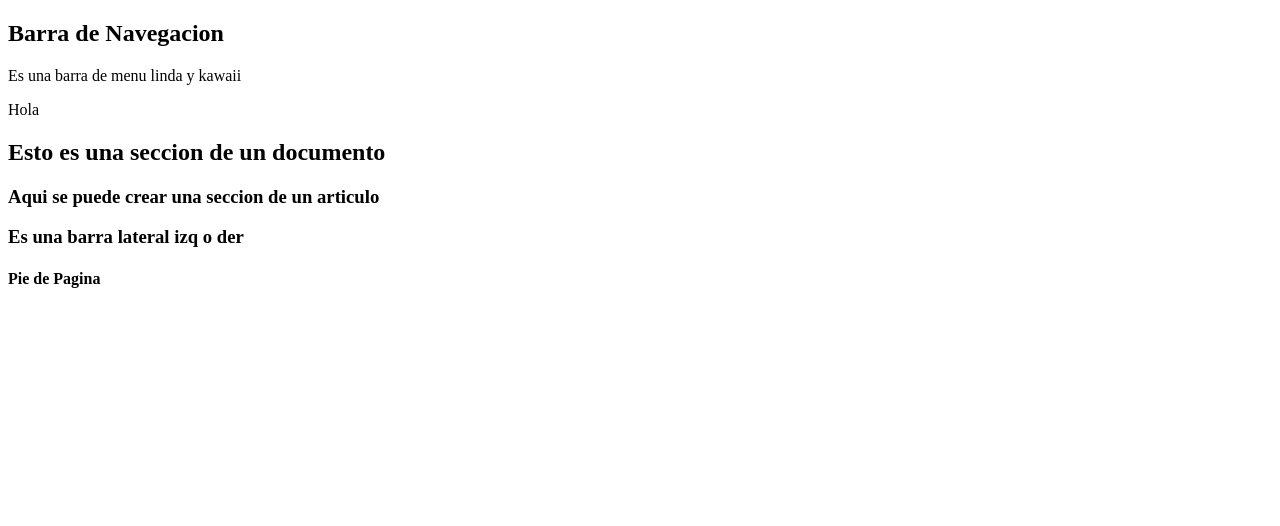
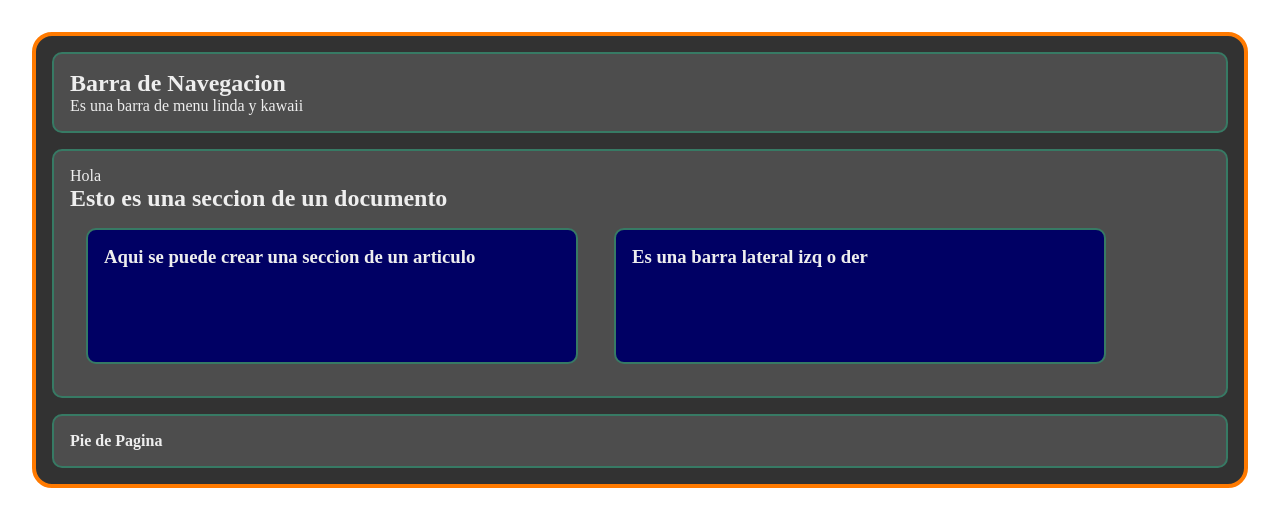
Before and after one commit to Perez-Mendez-Yael0804/4IV9-PSW-Perez-Mendez-Yael, a plain HTML site: page index.html in a window 1280 px wide. Drawn offline with Linux system fonts and the light colour scheme.

Commit message:
Se agrego un css

```diff
--- a/CSS/masterstyle.css
+++ b/CSS/masterstyle.css
@@ -8,3 +8,29 @@
 html, body{
     background-color: white;
 }
+
+.main-container{
+    border: 4px solid rgb(255, 122, 0);
+    border-radius: 20px;
+    margin: 2rem;
+    background-color: rgb(50, 50, 50);
+
+}
+
+nav, section, footer, article, aside{
+    border: 2px solid rgb(55, 122, 100);
+    margin: 1rem;
+    border-radius: 10px;
+    padding: 1rem;
+}
+
+article, aside{
+    width: 40%;
+    display: inline-block;
+    height: 100px;
+    background-color: rgb(0,0,100);
+}
+
+nav, section, footer{
+    background-color: rgb(77, 77, 77);
+}
--- a/index.html
+++ b/index.html
@@ -4,6 +4,7 @@
     <meta charset="UTF-8">
     <meta name="viewport" content="width=device-width, initial-scale=1.0">
     <title>HTML 5 El futuro</title>
+    <link rel="stylesheet" href="CSS/masterstyle.css"
 </head>
 <body>
     <div class="main-container">
```
